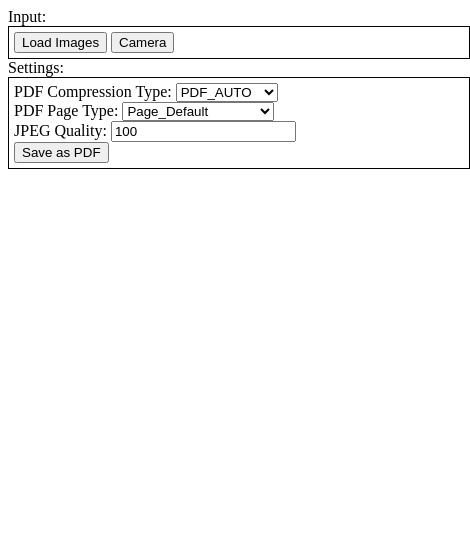
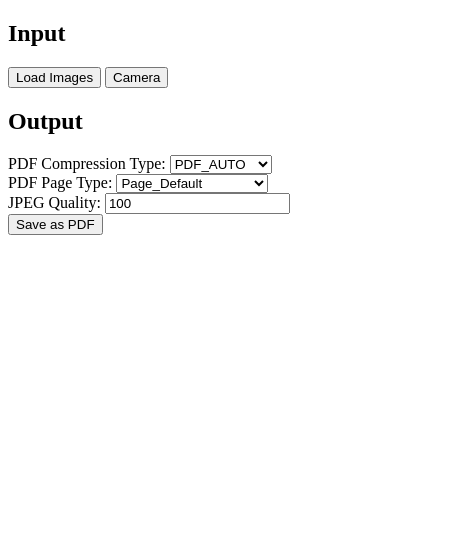
Before and after one commit to tony-xlh/Dynamic-Web-TWAIN-samples, a plain HTML site: page PDF/camera.html in a window 390 px wide. Shown: the whole page, 470 px wide, since content can reach past the window. Drawn offline with Linux system fonts and the light colour scheme; a script that the page names is missing.

Commit message:
update camera PDF sample to support mobile layout and rename settings to output

```diff
--- a/PDF/camera.html
+++ b/PDF/camera.html
@@ -3,26 +3,20 @@
 
 <head>
   <title>Scan to PDF</title>
+  <meta name="viewport" content="width=device-width,initial-scale=1.0,maximum-scale=1.0,user-scalable=0" />
   <script type="text/javascript" src="Resources/dynamsoft.webtwain.initiate.js"></script>
   <script type="text/javascript" src="Resources/dynamsoft.webtwain.config.js"></script>
   <script type="text/javascript" src="Resources/addon/dynamsoft.webtwain.addon.pdf.js"></script>
   <script type="text/javascript" src="Resources/addon/dynamsoft.webtwain.addon.camera.js"></script>
-  <style>
-  .panel {
-    border: 1px solid black;
-    padding: 5px;
-    width: 450px;
-  }
-  </style>
 </head>
 
 <body>
-  Input:
+  <h2>Input</h2>
   <div class="panel">
     <input type="button" value="Load Images" onclick="LoadImages();" />
     <input type="button" value="Camera" onclick="StartCamera();" />
   </div>
-  Settings:
+  <h2>Output</h2>
   <div class="panel">
     PDF Compression Type:
     <select size="1" id="compressionType">
```
Also changed, not shown: PDF/scanner.html (+1 -1 lines).
